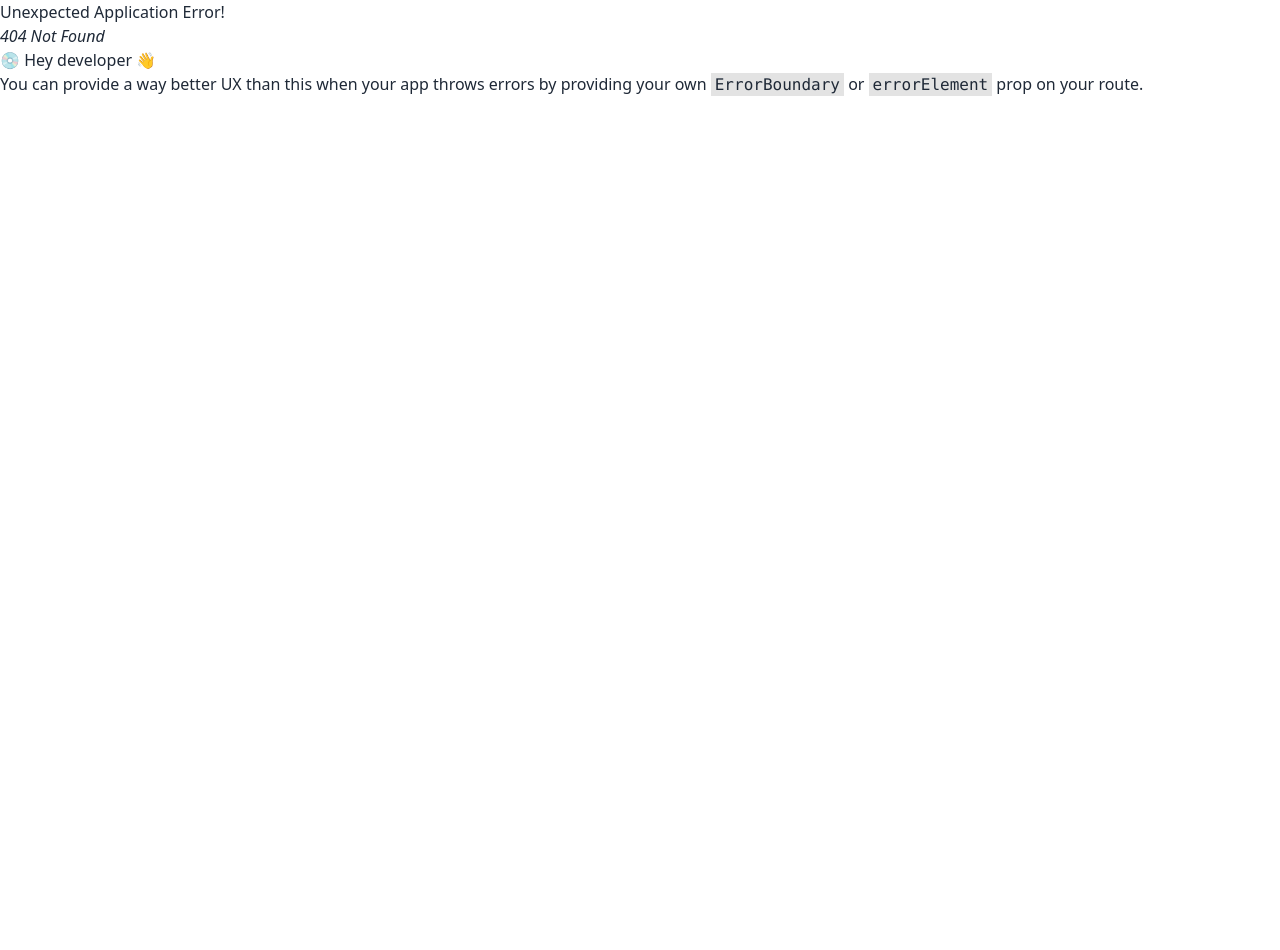
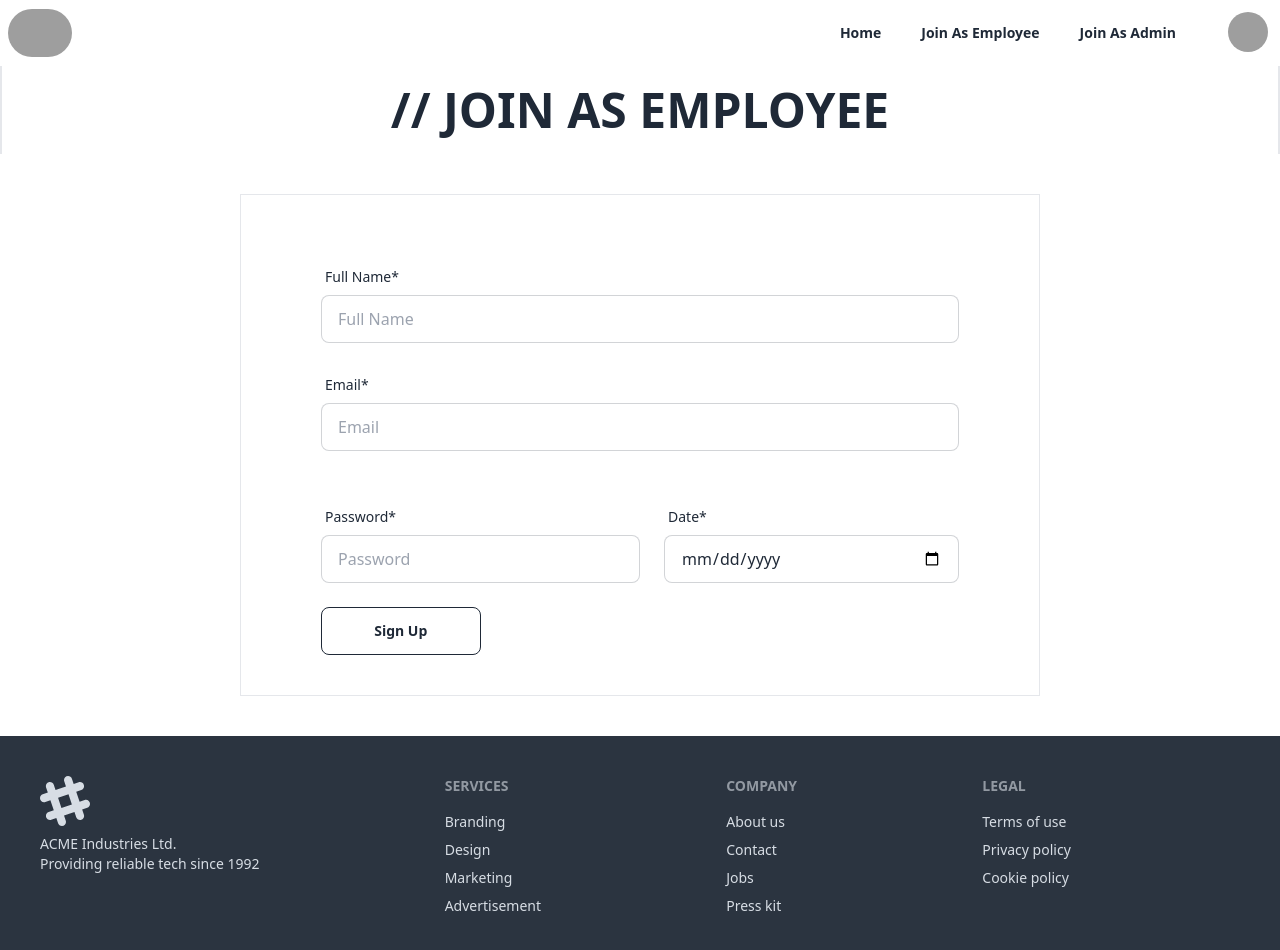
Before and after one commit to abir-exe/OscorpTech, a React (Vite) app: page /joinAsEmployee in a window 1280 px wide. Before the commit this address had no page. Shown: the top 950 px of the page. Before the commit the page ends 800 px from the top, so only its background shows below. Built offline with nearby package versions, Linux system fonts and the light colour scheme; grey boxes are pictures that could not be loaded.

Commit message:
join as employee page done

```diff
--- a/package.json
+++ b/package.json
@@ -16,6 +16,7 @@
     "match-sorter": "^6.3.1",
     "react": "^18.2.0",
     "react-dom": "^18.2.0",
+    "react-hook-form": "^7.48.2",
     "react-responsive-carousel": "^3.2.23",
     "react-router-dom": "^6.20.0",
     "sort-by": "^1.2.0"
--- a/src/Components/Shared/Navbar/Navbar.jsx
+++ b/src/Components/Shared/Navbar/Navbar.jsx
@@ -8,7 +8,7 @@ const Navbar = () => {
             <Link to="/">Home</Link>
           </li>
           <li>
-            <Link to="/">Join As Employee</Link>
+            <Link to="/joinAsEmployee">Join As Employee</Link>
           </li>
           <li>
             <Link to="/">Join As Admin</Link>
--- a/src/Pages/Home/AboutUs/AboutUs.jsx
+++ b/src/Pages/Home/AboutUs/AboutUs.jsx
@@ -1,3 +1,4 @@
+/* eslint-disable react/jsx-no-comment-textnodes */
 const AboutUs = () => {
   return (
     <div>
--- a/src/Pages/Home/Packages/Packages.jsx
+++ b/src/Pages/Home/Packages/Packages.jsx
@@ -1,3 +1,4 @@
+/* eslint-disable react/jsx-no-comment-textnodes */
 const Packages = () => {
   return (
     <div>
--- /dev/null
+++ b/src/Pages/JoinAsEmployee/JoinAsEmployee.jsx
@@ -0,0 +1,76 @@
+/* eslint-disable react/jsx-no-comment-textnodes */
+import { useForm } from "react-hook-form";
+
+const JoinAsEmployee = () => {
+  const { register, handleSubmit } = useForm();
+  const onSubmit = (data) => console.log(data);
+
+  return (
+    <div>
+        <h2 className="text-5xl text-center mb-10 border-x-2 py-5 font-bold uppercase">// join as employee</h2>
+      {/* form  */}
+      <form className="border px-20 py-10 mx-60 my-10" onSubmit={handleSubmit(onSubmit)}>
+
+            {/* name  */}
+        <div className="form-control  my-6">
+          <label className="label">
+            <span className="label-text">Full Name*</span>
+          </label>
+          <input
+            {...register("name", { required: true })}
+            type="text"
+            placeholder="Full Name"
+            className="input input-bordered w-full  "
+          />
+        </div>
+         {/* email  */}
+         <div className="form-control  my-6">
+            <label className="label">
+              <span className="label-text">Email*</span>
+            </label>
+            <input
+            {...register("email", { required: true })}
+            type="text"
+            placeholder="Email"
+            className="input input-bordered w-full  "
+          />
+          </div>
+
+        <div className="flex gap-6">
+
+          {/* price  */}
+          <div className="form-control w-2/4 my-6">
+            <label className="label">
+              <span className="label-text">Password*</span>
+            </label>
+            <input
+              {...register("password", { required: true })}
+              type="password"
+              placeholder="Password"
+              className="input input-bordered w-full  "
+            />
+          </div>
+          {/* price  */}
+          <div className="form-control flex-1 my-6">
+            <label className="label">
+              <span className="label-text">Date*</span>
+            </label>
+            <input
+              {...register("date", { required: true })}
+              type="date"
+              placeholder="Date"
+              className="input input-bordered w-full  "
+            />
+          </div>
+        </div>
+
+
+        <button className="btn btn-outline w-1/4">
+          Sign Up
+        </button>
+      </form>
+    </div>
+  );
+};
+
+export default JoinAsEmployee;
--- a/src/Routes/Route.jsx
+++ b/src/Routes/Route.jsx
@@ -2,6 +2,7 @@ import { createBrowserRouter } from "react-router-dom";
 
 import Home from "../Pages/Home/Home/Home";
 import Main from "../Layout/Main";
+import JoinAsEmployee from "../Pages/JoinAsEmployee/JoinAsEmployee";
 
 const router = createBrowserRouter([
     {
@@ -11,6 +12,10 @@ const router = createBrowserRouter([
         {
             path: '/',
             element: <Home></Home>
+        },
+        {
+          path: '/joinAsEmployee',
+          element: <JoinAsEmployee></JoinAsEmployee>
         }
       ]
     },
```
Also changed, not shown: .eslintrc.cjs, 1 other file (tests, documents, lock files or other folders).
